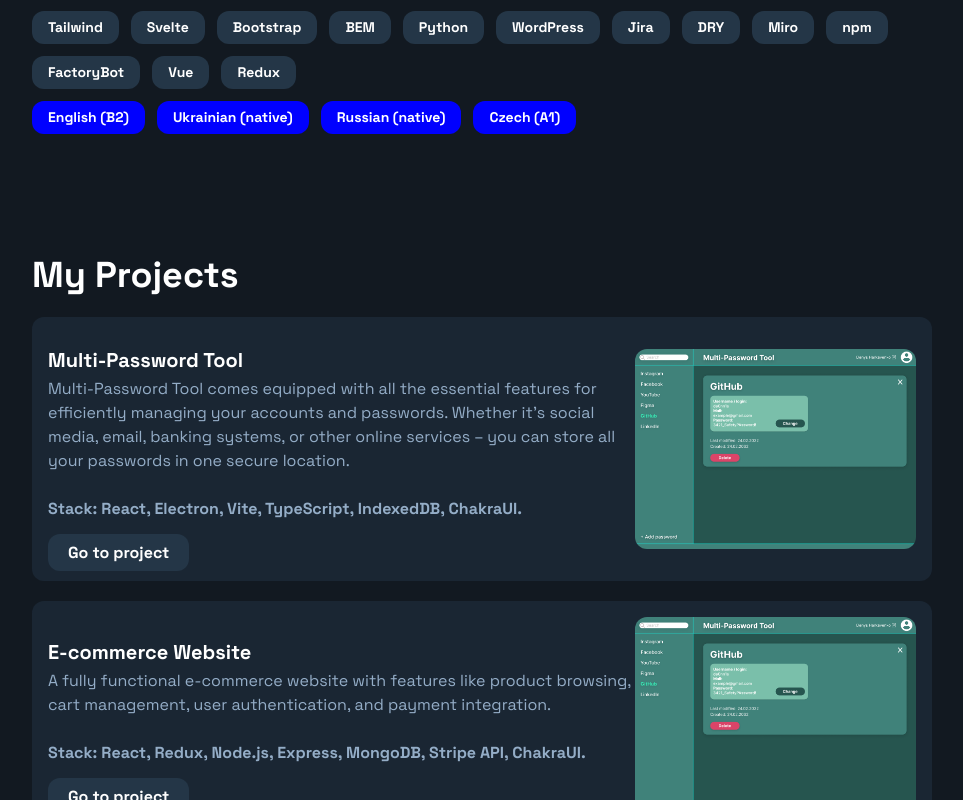
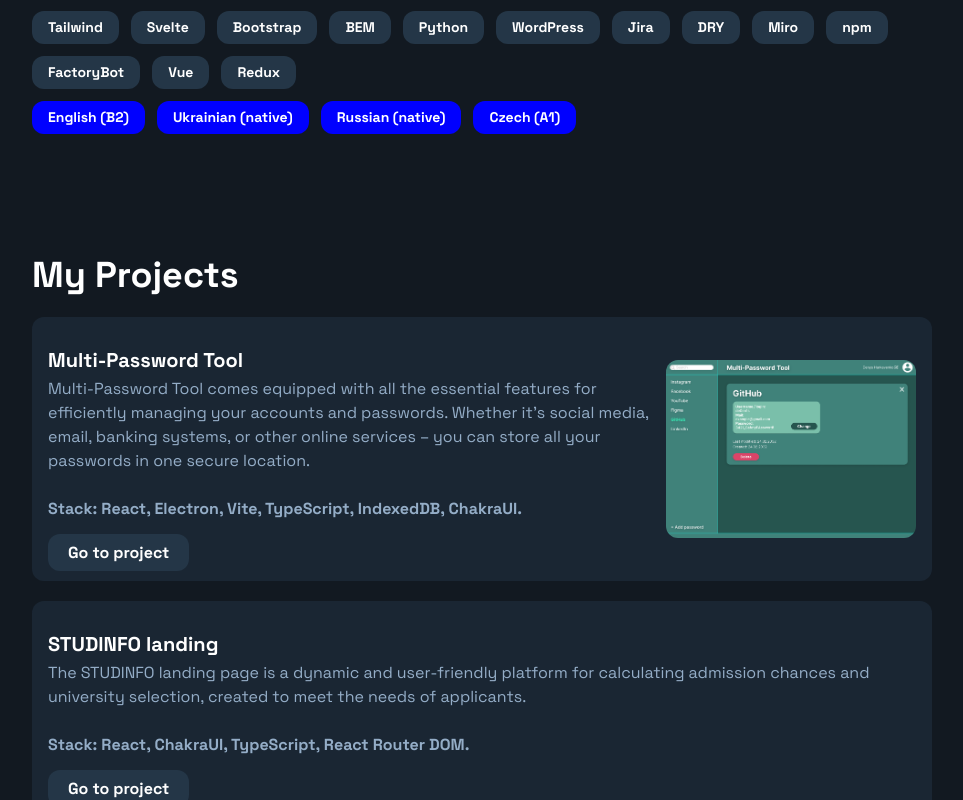
Before and after one commit to DenysHarkavenko/harkavenko_dev, a React (Vite) app: page / in a window 1280 px wide. Shown: the part 3005-3805 px from the top of the page, without its empty margins (158-1121 px from the left). Built offline with nearby package versions, Linux system fonts and the light colour scheme.

Commit message:
add opacity effect for LifeStory section

```diff
--- a/src/components/Main/Modules/ExperienceStepper.tsx
+++ b/src/components/Main/Modules/ExperienceStepper.tsx
@@ -41,7 +41,7 @@ const ExperienceStepper: React.FC = () => {
             <StepDescription fontSize='16px' color='#fff' fontWeight='medium'>
               {step.company}
             </StepDescription>
-            <StepDescription fontSize='16px'>
+            <StepDescription fontSize='16px' as='div'>
               {step.description}
             </StepDescription>
             <StepDescription color='#94ADC7' fontSize='14px'>
--- a/src/components/Main/Modules/ProjectItem.tsx
+++ b/src/components/Main/Modules/ProjectItem.tsx
@@ -1,20 +1,21 @@
 import { Flex, Heading, Hide, Box, Text, Image, Link } from '@chakra-ui/react'
-import asd from '../../../img/pr_1.png'
 
 type ProjectItemProps = {
   title: string
   description: string
-  year: string
+  // year: string
   stack: string
   link: string
+  img: string
 }
 
 const ProjectItem: React.FC<ProjectItemProps> = ({
   title,
   description,
-  year,
+  // year,
   stack,
   link,
+  img,
 }) => {
   return (
     <Flex
@@ -52,12 +53,13 @@ const ProjectItem: React.FC<ProjectItemProps> = ({
             transform: 'scale(108%)',
             background: '#1466B8',
           }}
+          target='_blank'
         >
           Go to project
         </Link>
       </Box>
       <Hide breakpoint='(max-width: 990px)'>
-        <Image src={asd} maxW='300px' maxH='200px' borderRadius='12px' />
+        <Image src={img} maxW='250px' maxH='200px' borderRadius='12px' />
       </Hide>
     </Flex>
   )
--- a/src/components/Main/Sections/LifeStory.tsx
+++ b/src/components/Main/Sections/LifeStory.tsx
@@ -17,10 +17,16 @@ const LifeStory: React.FC = () => {
       id='LifeStory'
     >
       <Heading>My Life Story</Heading>
-      <Text mt='20px' maxH={expanded ? 'none' : '500px'} overflow='hidden'>
-        If you have read this far, I think you would be interested to know more
-        about me! Now I will tell you much more about myself! I warn you - there
-        will be a lot of text 😁
+      <Box position='relative'>
+        <Text
+          mt='20px'
+          maxH={expanded ? 'none' : '500px'}
+          overflow='hidden'
+          position='relative'
+        >
+          If you have read this far, I think you would be interested to know
+          more about me! Now I will tell you much more about myself! I warn you
+          - there will be a lot of text 😁
           <br />
           <br />
           So, who am I? My name is Denys Harkavenko. I was born on September 16,
@@ -29,64 +35,79 @@ const LifeStory: React.FC = () => {
           2023 I temporarily moved to the Czech Republic, Česká Lypa.
           <br />
           <br />
-        From 2011 to 2022, I studied at Svatove Lyceum No. 8 and graduated with
-        quite good grades. My favorite subjects have always been math, physics,
-        computer science, and labor training. In addition to programming, I also
-        like to work and create something with my own hands, so I even won
-        several regional competitions in labor training. Throughout my
-        schooling, I played football, but it was nothing more than a hobby.
-        Although, to be honest, football will always remain in my heart 🥺
+          From 2011 to 2022, I studied at Svatove Lyceum No. 8 and graduated
+          with quite good grades. My favorite subjects have always been math,
+          physics, computer science, and labor training. In addition to
+          programming, I also like to work and create something with my own
+          hands, so I even won several regional competitions in labor training.
+          Throughout my schooling, I played football, but it was nothing more
+          than a hobby. Although, to be honest, football will always remain in
+          my heart 🥺
           <br />
           <br />
           That's about the time when I started school and began the period of my
           formation as a programmer. In the 8th grade, I first went to the
           programming Olympiad, which was not very successful. I chose Pascal as
-        my language, which was terrible. I took the 3rd place, but I felt that I
-        really liked the process of programming, so very soon I got acquainted
-        with Lazarus, where I continued to program for some time.
+          my language, which was terrible. I took the 3rd place, but I felt that
+          I really liked the process of programming, so very soon I got
+          acquainted with Lazarus, where I continued to program for some time.
           <br />
           <br />
           In the 10th grade, I first heard the term "front-end developer" and
-        decided to learn more. As a result, I started writing my first websites
-        in pure HTML, even without using CSS. To be honest, it was something too
-        cool for me. By the end of the school year, I was already fluent in HTML
-        + CSS, so I could freely build certain landing pages. The 11th grade was
-        a decisive year for me in terms of my profession, because I clearly
-        understood that I wanted to become a developer, but it was also a
-        turning point for me as a person, because the war started in my country.
-        When I entered the university, I was still in my occupied city, so I
-        took exams remotely, with rockets whistling and +/- 5-6 mb/s internet,
-        which was terrible.
+          decided to learn more. As a result, I started writing my first
+          websites in pure HTML, even without using CSS. To be honest, it was
+          something too cool for me. By the end of the school year, I was
+          already fluent in HTML + CSS, so I could freely build certain landing
+          pages. The 11th grade was a decisive year for me in terms of my
+          profession, because I clearly understood that I wanted to become a
+          developer, but it was also a turning point for me as a person, because
+          the war started in my country. When I entered the university, I was
+          still in my occupied city, so I took exams remotely, with rockets
+          whistling and +/- 5-6 mb/s internet, which was terrible.
           <br />
           <br />
           Summer 2022, July. One of the most terrible periods of my life. My
           girlfriend at the time was moving to Germany with her family (after
           which we would never meet again), and I had a difficult choice to make
-        about what to do next. It was very difficult and painful, but I hope you
-        will never experience this! I decided that I was going to my Ukraine, or
-        rather Kyiv, where my new life, though destroyed, would continue.
+          about what to do next. It was very difficult and painful, but I hope
+          you will never experience this! I decided that I was going to my
+          Ukraine, or rather Kyiv, where my new life, though destroyed, would
+          continue.
           <br />
           <br />
           September 2022, Kyiv. I am alone. No one with me. My family stayed at
           home, my girlfriend is in Germany, my sister is in Poland, my friends
           are all over Europe, and I am starting my independent journey. You
           cannot imagine the pain and sadness I felt. That's when I entered the
-        State University of Information and Communication Technologies, majoring
-        in Software Engineering. From there, my immersion in development began.
+          State University of Information and Communication Technologies,
+          majoring in Software Engineering. From there, my immersion in
+          development began.
           <br />
           <br />
           My first language, in which I wrote for a year, was C++. It's a very
-        good and interesting language! I adore C++, to be honest. The main area
-        of my development was microcontroller programming and embedded
+          good and interesting language! I adore C++, to be honest. The main
+          area of my development was microcontroller programming and embedded
           development. After a year of programming in C++, I realized that I
-        wanted more dynamism in the code, and that's when I started programming
-        in JavaScript/TypeScript. It was from that period that such a wonderful
-        person as me was formed.
+          wanted more dynamism in the code, and that's when I started
+          programming in JavaScript/TypeScript. It was from that period that
+          such a wonderful person as me was formed.
           <br />
           <br />
-        Thank you very much for reading! I hope you liked it 😊 All the best, my
-        unknown friend! ❤️
+          Thank you very much for reading! I hope you liked it 😊 All the best,
+          my unknown friend! ❤️
         </Text>
+        {!expanded && (
+          <Box
+            position='absolute'
+            bottom='0'
+            left='0'
+            width='100%'
+            height='100px'
+            background='linear-gradient(transparent, #121921)'
+            pointerEvents='none'
+          />
+        )}
+      </Box>
       <Button
         onClick={toggleExpanded}
         mt='20px'
--- a/src/components/Main/Sections/Projects.tsx
+++ b/src/components/Main/Sections/Projects.tsx
@@ -14,7 +14,8 @@ const Projects: React.FC = () => {
           title={project.title}
           description={project.description}
           stack={project.stack}
-          year={project.year}
+          // year={project.year}
+          img={project.img}
           link={project.link}
         />
       ))}
--- a/src/data/projectsItems.ts
+++ b/src/data/projectsItems.ts
@@ -1,15 +1,21 @@
+import pr_1 from '../img/pr_1.png'
+import pr_2 from '../img/pr_2.png'
+
 export const projectItems = [
     {
         title: 'Multi-Password Tool',
-        description: "Multi-Password Tool comes equipped with all the essential features for efficiently managing your accounts and passwords. Whether it's social media, email, banking systems, or other online services – you can store all your passwords in one secure location.", stack: 'Stack: React, Electron, Vite, TypeScript, IndexedDB, ChakraUI.',
+        description: "Multi-Password Tool comes equipped with all the essential features for efficiently managing your accounts and passwords. Whether it's social media, email, banking systems, or other online services – you can store all your passwords in one secure location.",
+        stack: 'Stack: React, Electron, Vite, TypeScript, IndexedDB, ChakraUI.',
         year: '2024',
-        link: 'https://github.com/DenysHarkavenko/multi-password-tool'
+        link: 'https://github.com/DenysHarkavenko/multi-password-tool',
+        img: pr_1,
     },
     {
-        title: 'E-commerce Website',
-        description: 'A fully functional e-commerce website with features like product browsing, cart management, user authentication, and payment integration.',
-        stack: 'Stack: React, Redux, Node.js, Express, MongoDB, Stripe API, ChakraUI.',
+        title: 'STUDINFO landing',
+        description: 'The STUDINFO landing page is a dynamic and user-friendly platform for calculating admission chances and university selection, created to meet the needs of applicants.',
+        stack: 'Stack: React, ChakraUI, TypeScript, React Router DOM.',
         year: '2024',
-        link: 'https://github.com/DenysHarkavenko/multi-password-tool'
+        link: 'https://studinfo.org/',
+        img: pr_2,
     }
 ]
```
Also changed, not shown: src/img/pr_2.png (added). Lines whose indentation alone changed are shown as unchanged.
